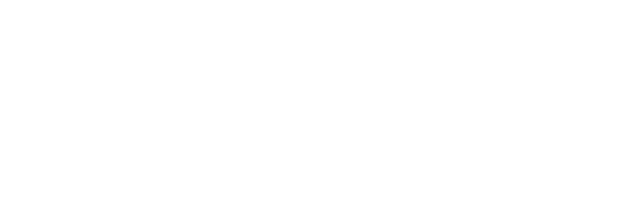
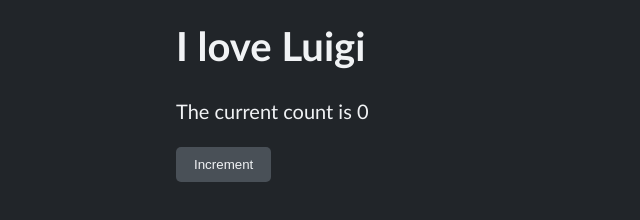
Before and after one commit to armornick/html-sandbox, a website: page public/alpinejs-test/index.html in a window 1280 px wide. Shown: the whole page, without its empty margins (0-640 px from the left). Drawn offline with Linux system fonts and the light colour scheme.

Commit message:
alpinejs-test: first simple example

```diff
--- a/public/alpinejs-test/index.html
+++ b/public/alpinejs-test/index.html
@@ -4,7 +4,14 @@
 		<meta charset="UTF-8" />
 		<meta name="viewport" content="width=device-width, initial-scale=1.0" />
 		<title>Alpine.js Test</title>
+		<link rel="stylesheet" href="style.css" />
 		<script defer src="./alpinejs-3.14.8.min.js"></script>
 	</head>
-	<body></body>
+	<body>
+		<div class="container" x-data="{ count: 0, name: 'Luigi' }">
+			<h1>I love <span x-text="name"></span></h1>
+			<p>The current count is <span x-text="count"></span></p>
+			<button x-on:click="count++">Increment</button>
+		</div>
+	</body>
 </html>
--- /dev/null
+++ b/public/alpinejs-test/style.css
@@ -0,0 +1,51 @@
+:root {
+	--font-rounded-sans: ui-rounded, Hiragino Maru Gothic ProN, Quicksand,
+		Comfortaa, Manjari, Arial Rounded MT, Arial Rounded MT Bold, Calibri,
+		source-sans-pro, sans-serif;
+	--gray-1: hsl(210 16.7% 95.3%);
+	--gray-7: hsl(210 8.8% 31.4%);
+	--gray-8: hsl(210 10.8% 14.5%);
+}
+
+*,
+*::before,
+*::after {
+	box-sizing: border-box;
+}
+
+body {
+	font-size: 1.25rem;
+	font-family: var(--font-rounded-sans);
+	line-height: 1.5;
+	color: var(--gray-1);
+	background-color: var(--gray-8);
+}
+
+h1,
+h2,
+h3,
+h4,
+h5 {
+	margin-top: 0;
+	margin-bottom: 0.5em;
+}
+
+.container {
+	max-width: 60rem;
+	margin-inline: auto;
+	padding: 0.5rem 1rem;
+}
+
+button,
+.button {
+	color: var(--gray-1);
+	background-color: var(--gray-7);
+	border-color: transparent;
+	border-radius: 5px;
+	padding: 0.5rem 1rem;
+	cursor: pointer;
+
+	&:hover {
+		opacity: 0.8;
+	}
+}
```
